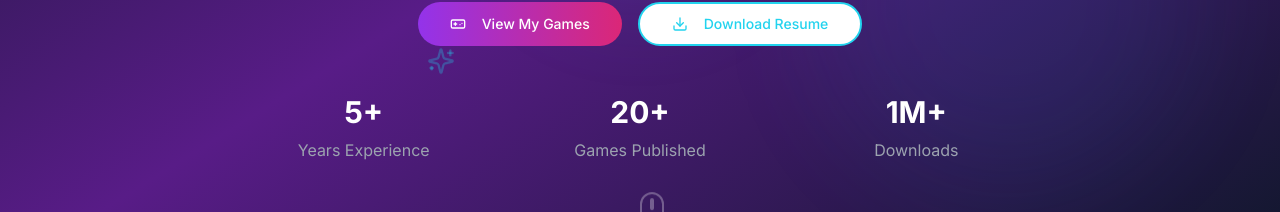
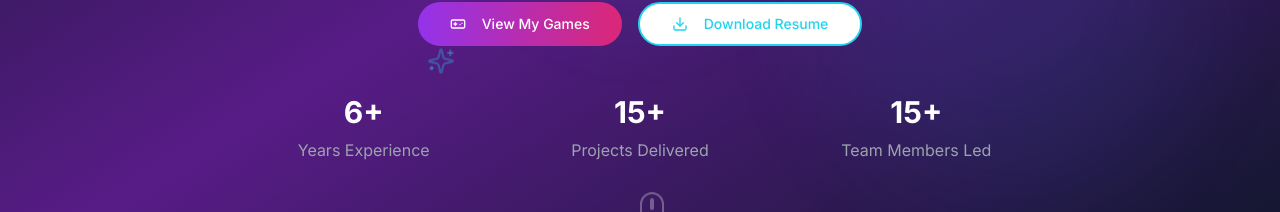
Before and after one commit to shanmukhPunnam/portfolio, a React (Vite) app: page / in a window 1280 px wide. Shown: the part 526-738 px from the top of the page. Built offline with nearby package versions, Linux system fonts and the light colour scheme.

Commit message:
updated hero section

```diff
--- a/src/components/Hero.tsx
+++ b/src/components/Hero.tsx
@@ -60,16 +60,16 @@ const Hero = () => {
 
         <div className="mt-12 grid grid-cols-1 md:grid-cols-3 gap-8 animate-fade-in" style={{ animationDelay: '0.6s' }}>
           <div className="text-center">
-            <div className="text-3xl font-bold text-white mb-2">5+</div>
+            <div className="text-3xl font-bold text-white mb-2">6+</div>
             <div className="text-gray-400">Years Experience</div>
           </div>
           <div className="text-center">
-            <div className="text-3xl font-bold text-white mb-2">20+</div>
-            <div className="text-gray-400">Games Published</div>
+            <div className="text-3xl font-bold text-white mb-2">15+</div>
+            <div className="text-gray-400">Projects Delivered</div>
           </div>
           <div className="text-center">
-            <div className="text-3xl font-bold text-white mb-2">1M+</div>
-            <div className="text-gray-400">Downloads</div>
+            <div className="text-3xl font-bold text-white mb-2">15+</div>
+            <div className="text-gray-400">Team Members Led</div>
           </div>
         </div>
       </div>
```
